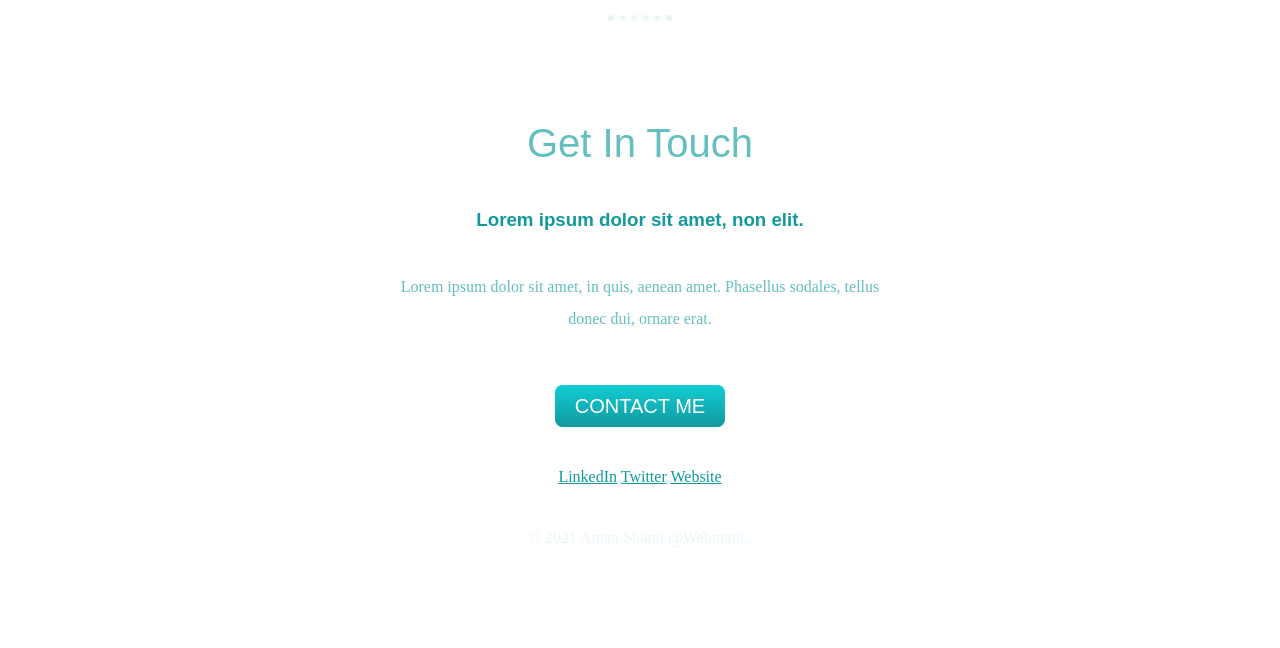
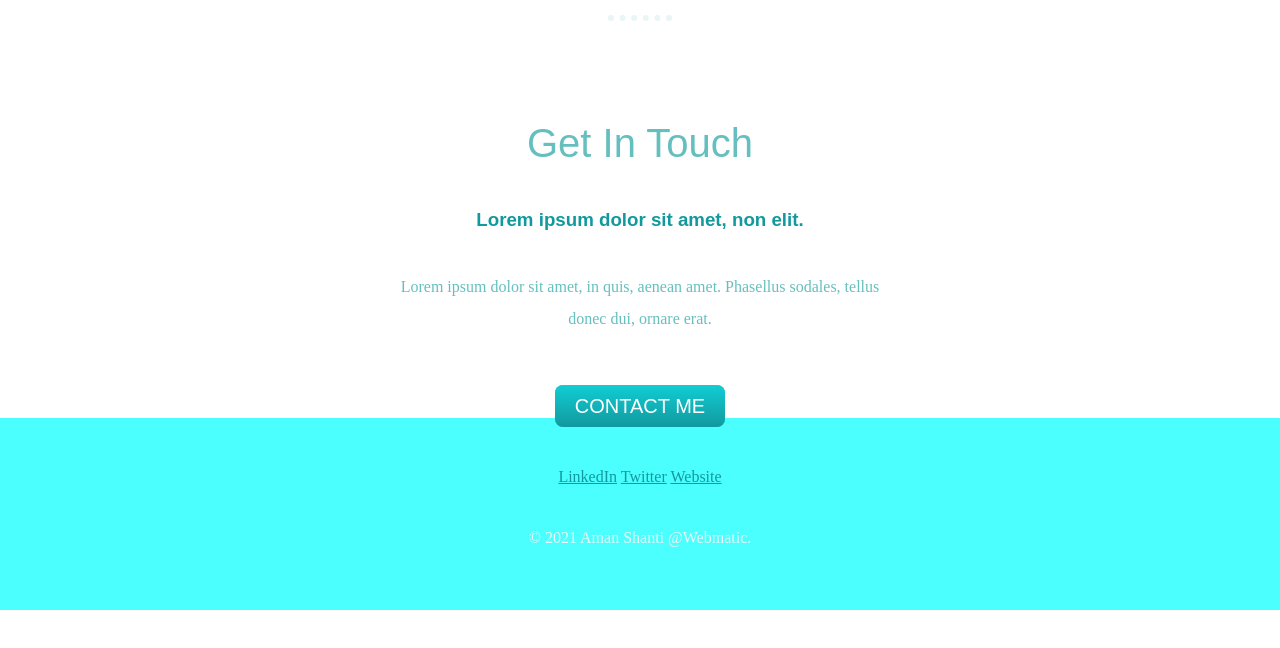
Before and after one commit to amanshanti/personalsite, a plain HTML site: page index.html in a window 1280 px wide. Shown: the part 2549-3197 px from the top of the page. Drawn offline with Linux system fonts and the light colour scheme; a web font is replaced by a local one.

Commit message:
update in bottom container

```diff
--- a/css/styles.css
+++ b/css/styles.css
@@ -68,7 +68,7 @@ hr{
 }
 
 .bottom-container{
-    color: #4bffff;
+    background-color: #4bffff;
     padding: 50px 0 20px 0;
 
 }
```
